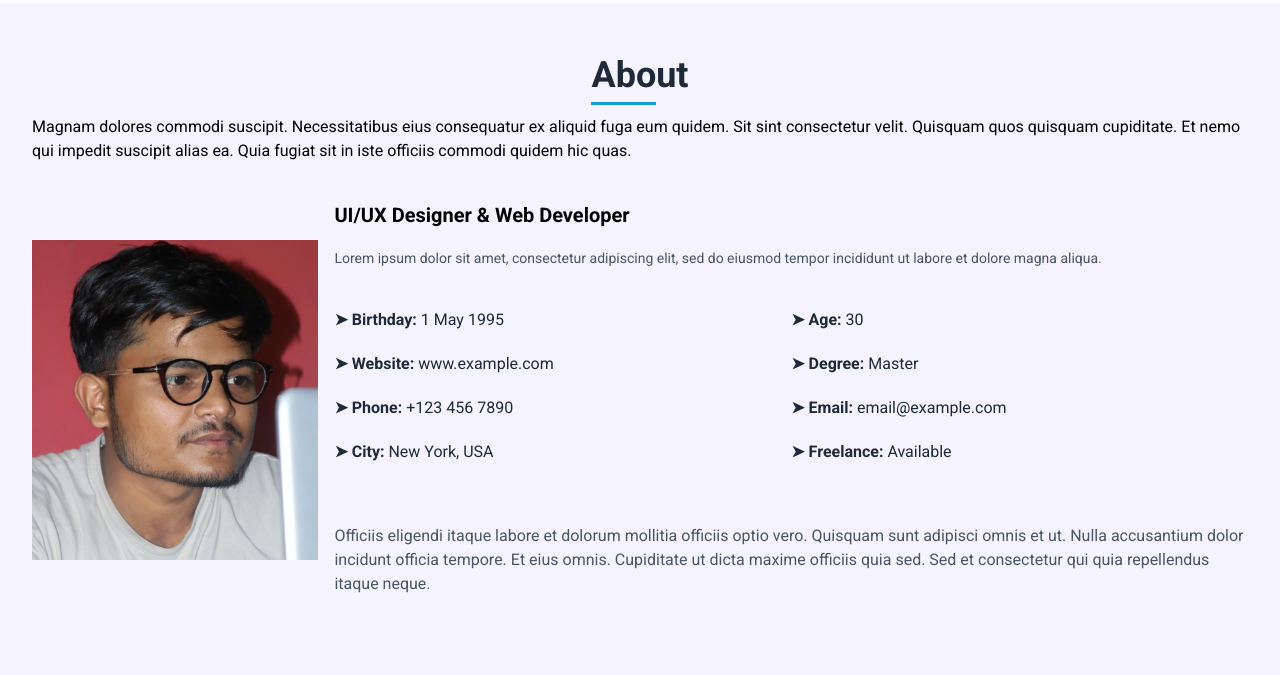
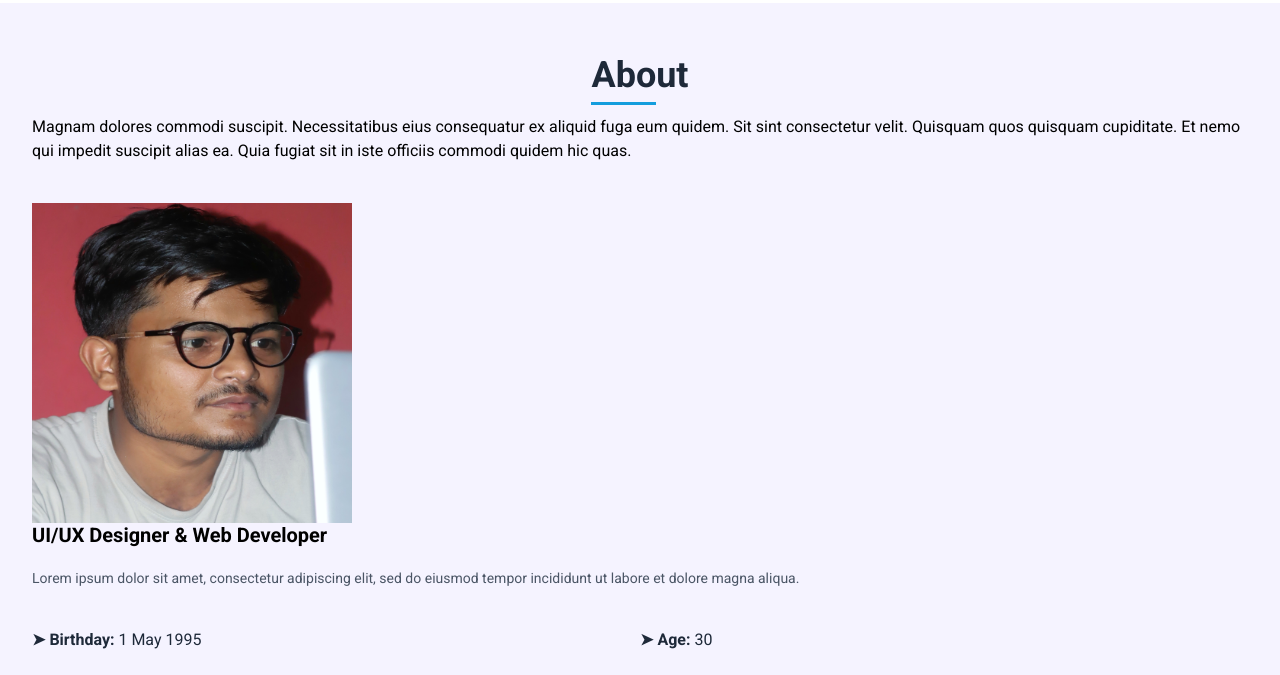
Before and after one commit to BimalNiraula69/Portfolio-Site, a React (Vite) app: page / in a window 1280 px wide. Shown: the part 797-1472 px from the top of the page. Built offline with nearby package versions, Linux system fonts and the light colour scheme; grey boxes are pictures that could not be loaded.

Commit message:
error fixed

```diff
--- a/src/components/About.jsx
+++ b/src/components/About.jsx
@@ -17,12 +17,11 @@ const About = () => {
             width: 100%;
             height: 3px; /* Adjust the thickness of the line */
             background-color: #149ddd; /* Change the color of the line */
-        }`}
-      </style>
-      <div className="relative w-full h-screen p-4 sm:p-8 bg-[#F5F3FF]">
+        }`}</style>
+      <div className="relative w-full min-h-screen p-4 sm:p-8 bg-[#F5F3FF]">
         <h2 className="flex justify-center text-4xl font-bold text-gray-800 mb-8 relative top-5"><span className="underline-custom">Abo</span>ut</h2>
         <p className='mt-5 sm:mt-10'>Magnam dolores commodi suscipit. Necessitatibus eius consequatur ex aliquid fuga eum quidem. Sit sint consectetur velit. Quisquam quos quisquam cupiditate. Et nemo qui impedit suscipit alias ea. Quia fugiat sit in iste officiis commodi quidem hic quas.</p>
-        <div className="sm:flex sm:items-center mt-10">
+        <div className="sm:flex sm:items-center mt-10 flex-wrap">
             <img className="h-60 w-60 sm:h-80 sm:w-80 mx-auto sm:mx-0 sm:mr-4 mb-10 sm:mb-0" src={assets.bimal} alt="Profile Picture"/>
             <div className="text-center sm:text-left sm:flex-grow">
                 <div className="mb-5">
@@ -42,7 +41,7 @@ const About = () => {
                         <p className="text-gray-800 mb-5"><strong>➤ Email:</strong> email@example.com</p>
                         <p className="text-gray-800 mb-5"><strong>➤ Freelance:</strong> Available</p>
                     </div>
-                    <p className="text-gray-600 mt-5 sm:mt-10">Officiis eligendi itaque labore et dolorum mollitia officiis optio vero. Quisquam sunt adipisci omnis et ut. Nulla accusantium dolor incidunt officia tempore. Et eius omnis. Cupiditate ut dicta maxime officiis quia sed. Sed et consectetur qui quia repellendus itaque neque.</p>
+                    <p className="text-gray-600 mt-5 sm:mt-10 w-full">Officiis eligendi itaque labore et dolorum mollitia officiis optio vero. Quisquam sunt adipisci omnis et ut. Nulla accusantium dolor incidunt officia tempore. Et eius omnis. Cupiditate ut dicta maxime officiis quia sed. Sed et consectetur qui quia repellendus itaque neque.</p>
                 </div>
             </div>
         </div>
--- a/src/components/MainContent.jsx
+++ b/src/components/MainContent.jsx
@@ -18,6 +18,7 @@ const MainContent = () => {
         autoPlay
         loop
         muted
+        playsInline
         className="absolute top-0 left-0 w-full h-full object-cover z-[-1]"
       >
         <source src={assets.animated_video} type="video/mp4" />
--- a/src/components/Services.jsx
+++ b/src/components/Services.jsx
@@ -22,7 +22,7 @@ const Services = () => {
     },
   ];
   return (
-    <div className='flex flex-col items-center justify-center relative w-screen h-screen bg-[#F5F3FF]'>
+    <div className='flex flex-col items-center justify-center relative w-screen min-h-screen bg-[#F5F3FF] p-4'>
       <style jsx>{`
         .underline-custom {
             position: relative;
@@ -38,10 +38,10 @@ const Services = () => {
             background-color: #149ddd; /* Change the color of the line */
         }`}
       </style>
-      <h2 className="text-2xl font-semibold absolute top-5"><span className="underline-custom">Servic</span>es</h2>
-      <div className="text-white flex flex-col justify-center items-center h-full">
+      <h2 className="text-2xl font-semibold mb-8"><span className="underline-custom">Servic</span>es</h2>
+      <div className="text-white flex flex-col justify-center items-center w-full">
         {/* Grid Layout */}
-      <div className="grid grid-cols-1 sm:grid-cols-2 md:grid-cols-3 gap-6 w-full max-w-6xl px-4">
+        <div className="grid grid-cols-1 sm:grid-cols-2 md:grid-cols-3 gap-6 w-full max-w-6xl">
           {services.map((service, index) => (
             <div
               key={index}
```
Lines whose indentation alone changed are shown as unchanged.
